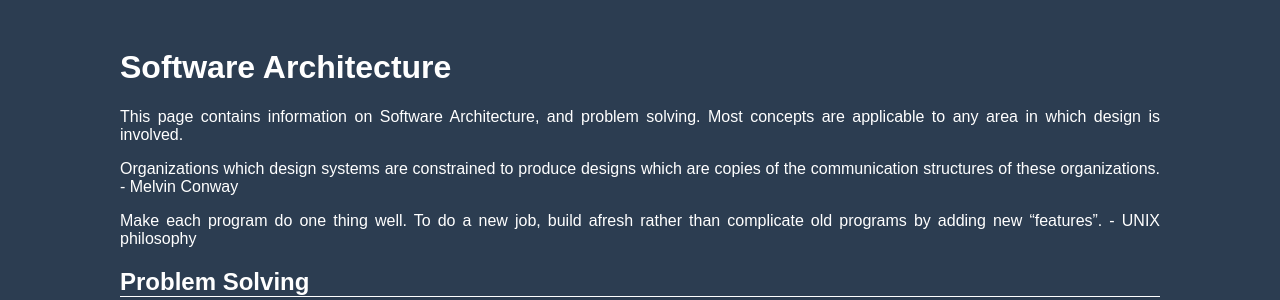
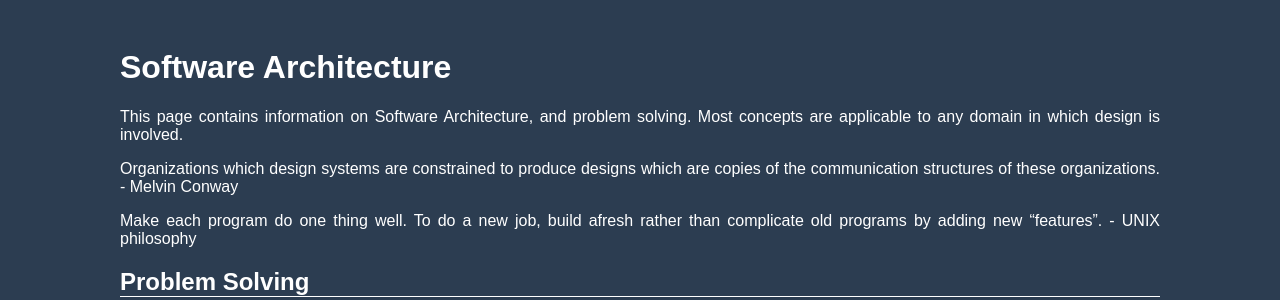
Before and after one commit to brunoroque06/brunoroque06.github.io, a Jekyll site: the page built from _pages/software-architecture.md, in a window 1280 px wide and 900 px high. Shown: the part 204-504 px from the top of the window. Built offline with Jekyll 4.4.1, drawn with Linux system fonts in a browser that asks for light colours.

```diff
--- a/_pages/software-architecture.md
+++ b/_pages/software-architecture.md
@@ -6,7 +6,7 @@ permalink: software-architecture
 
 # Software Architecture
 
-This page contains information on Software Architecture, and problem solving. Most concepts are applicable to any area in which design is involved.
+This page contains information on Software Architecture, and problem solving. Most concepts are applicable to any domain in which design is involved.
 
 Organizations which design systems are constrained to produce designs which are copies of the communication structures of these organizations. - Melvin Conway
 
```
Also changed, not shown: _pages/quotes.md (+0 -2 lines).
